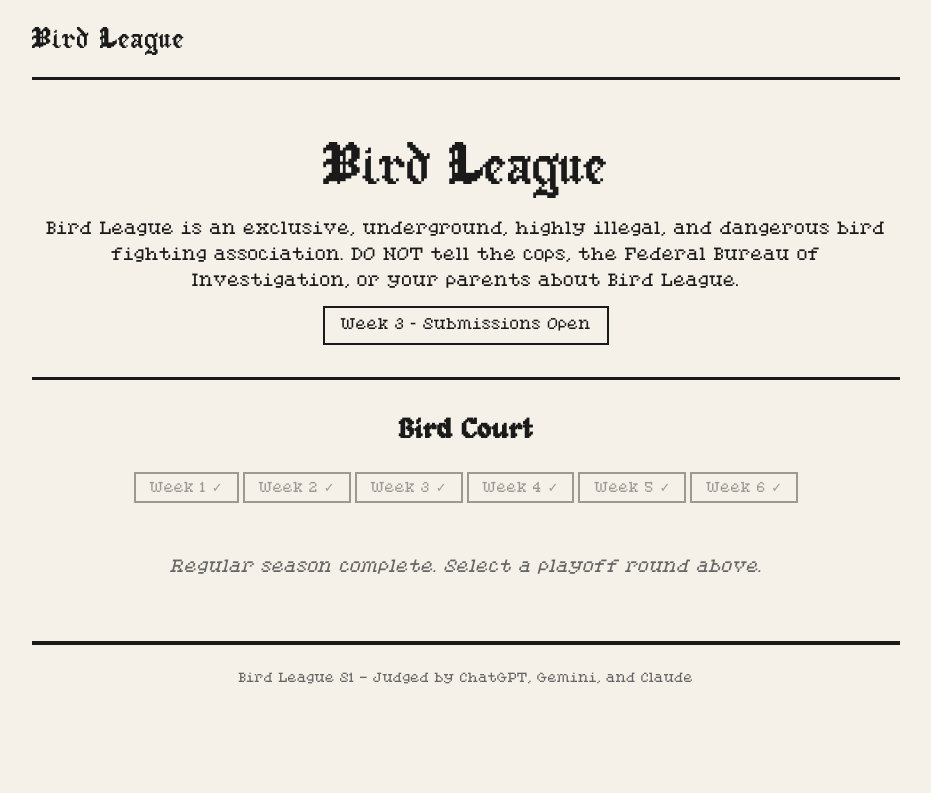
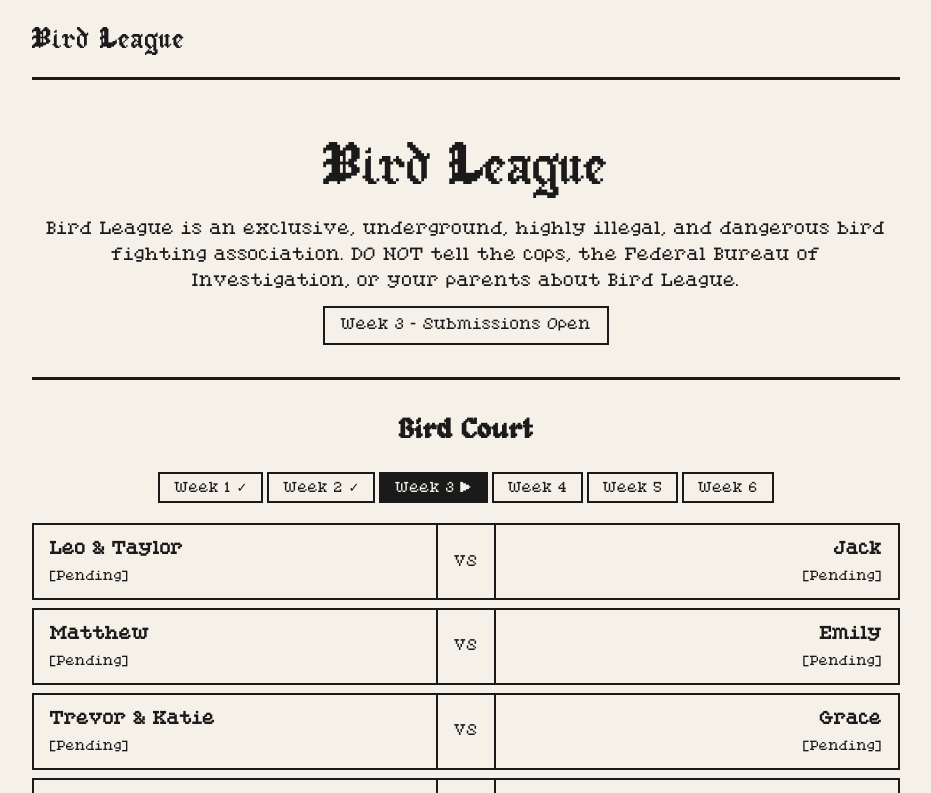
Before and after one commit to beworm/bird-league-web, a React (Vite) app: page / in a window 1280 px wide. Shown: the top 793 px of the page, without its empty margins (174-1105 px from the left). Built offline with nearby package versions, Linux system fonts and the light colour scheme; no server answers.

Commit message:
restore UI with some minor quality of life changes

```diff
--- a/src/App.jsx
+++ b/src/App.jsx
@@ -1846,8 +1846,8 @@ function HomePage({ onMatchupSelect, activeWeek, setActiveWeek }) {
         <h2 className="section-title">Bird Court</h2>
         <div className="week-selector">
           {regularWeeks.map((s) => (
-            <button key={s.week} className="week-btn locked" style={{ opacity: 0.4, cursor: "not-allowed" }}>
-              Week {s.week} {"\u2713"}
+            <button key={s.week} className={`week-btn ${activeWeek === s.week ? "active" : ""}`} onClick={() => setActiveWeek(s.week)}>
+              Week {s.week}{s.status === "completed" ? " \u2713" : s.status === "active" ? " \u25B6" : ""}
             </button>
           ))}
           {playoffWeeks.map((s) => {
@@ -1914,11 +1914,18 @@ function HomePage({ onMatchupSelect, activeWeek, setActiveWeek }) {
             )}
           </>
         ) : (
-          <div style={{ textAlign: "center", padding: "32px 20px", color: "var(--ink-light)", fontStyle: "italic" }}>
-            Regular season complete. Select a playoff round above.
-          </div>
+          <>
+            {w?.matchups.length > 0 ? w.matchups.map((mu, i) => (
+              <MatchupCard key={i} mu={mu} weekStatus={w.status} onClick={() => onMatchupSelect(mu, w.week)} clickable />
+            )) : (
+              <div style={{ textAlign: "center", padding: "32px 0", color: "var(--ink-light)", fontSize: 14 }}>
+                Matchups not yet announced
+              </div>
+            )}
+          </>
         )}
       </div>
+      {!isPlayoff && <StandingsView />}
     </>
   );
 }
@@ -1928,7 +1935,7 @@ export default function App() {
   const [apiError, setApiError] = useState(false);
   const [refreshKey, setRefreshKey] = useState(0);
 
-  const refreshData = () => {
+  const refreshData = (resetWeek = false) => {
     return fetch(API_URL + "/api/data")
       .then(r => { if (!r.ok) throw new Error("API error"); return r.json(); })
       .then(data => {
@@ -1937,10 +1944,14 @@ export default function App() {
         if (data.playoffSeeding) PLAYOFF_SEEDING = data.playoffSeeding;
         if (data.schedule) {
           SCHEDULE = data.schedule;
-          // Update activeWeek to highest active week from API
-          const active = SCHEDULE.filter(s => s.status === "active");
-          if (active.length > 0) setActiveWeek(Math.max(...active.map(s => s.week)));
-          else setActiveWeek(7); // Default to quarters
+          if (resetWeek) {
+            const active = SCHEDULE.filter(s => s.status === "active");
+            if (active.length > 0) setActiveWeek(Math.max(...active.map(s => s.week)));
+            else {
+              const completed = SCHEDULE.filter(s => s.status === "completed");
+              if (completed.length > 0) setActiveWeek(Math.max(...completed.map(s => s.week)));
+            }
+          }
         }
         setDataLoaded(true);
         setRefreshKey(k => k + 1);
@@ -1952,18 +1963,18 @@ export default function App() {
       });
   };
 
-  useEffect(() => { refreshData(); }, []);
+  useEffect(() => { refreshData(true); }, []);
 
 
   const [tab, setTab] = useState("home");
   const [selectedMatchup, setSelectedMatchup] = useState(null);
   const [selectedWeek, setSelectedWeek] = useState(null);
   const [activeWeek, setActiveWeek] = useState(() => {
-    // Default to quarterfinals (playoffs)
     const active = SCHEDULE.filter(s => s.status === "active");
     if (active.length > 0) return Math.max(...active.map(s => s.week));
-    // If nothing active, default to quarters
-    return 7;
+    const completed = SCHEDULE.filter(s => s.status === "completed");
+    if (completed.length > 0) return Math.max(...completed.map(s => s.week));
+    return 1;
   });
 
   const handleMatchupSelect = (mu, week) => { setSelectedMatchup(mu); setSelectedWeek(week); setActiveWeek(week); setTab("matchup-detail"); };
```
